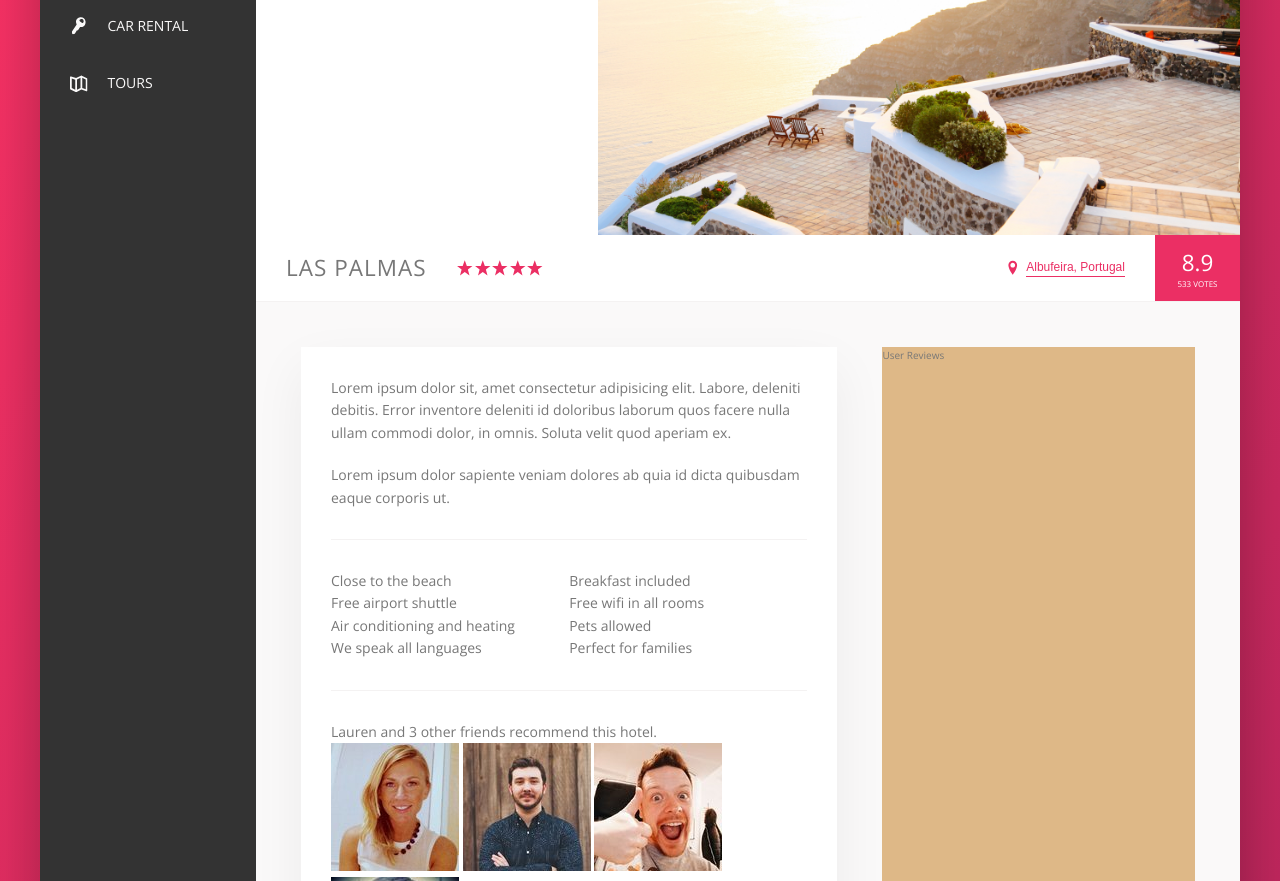
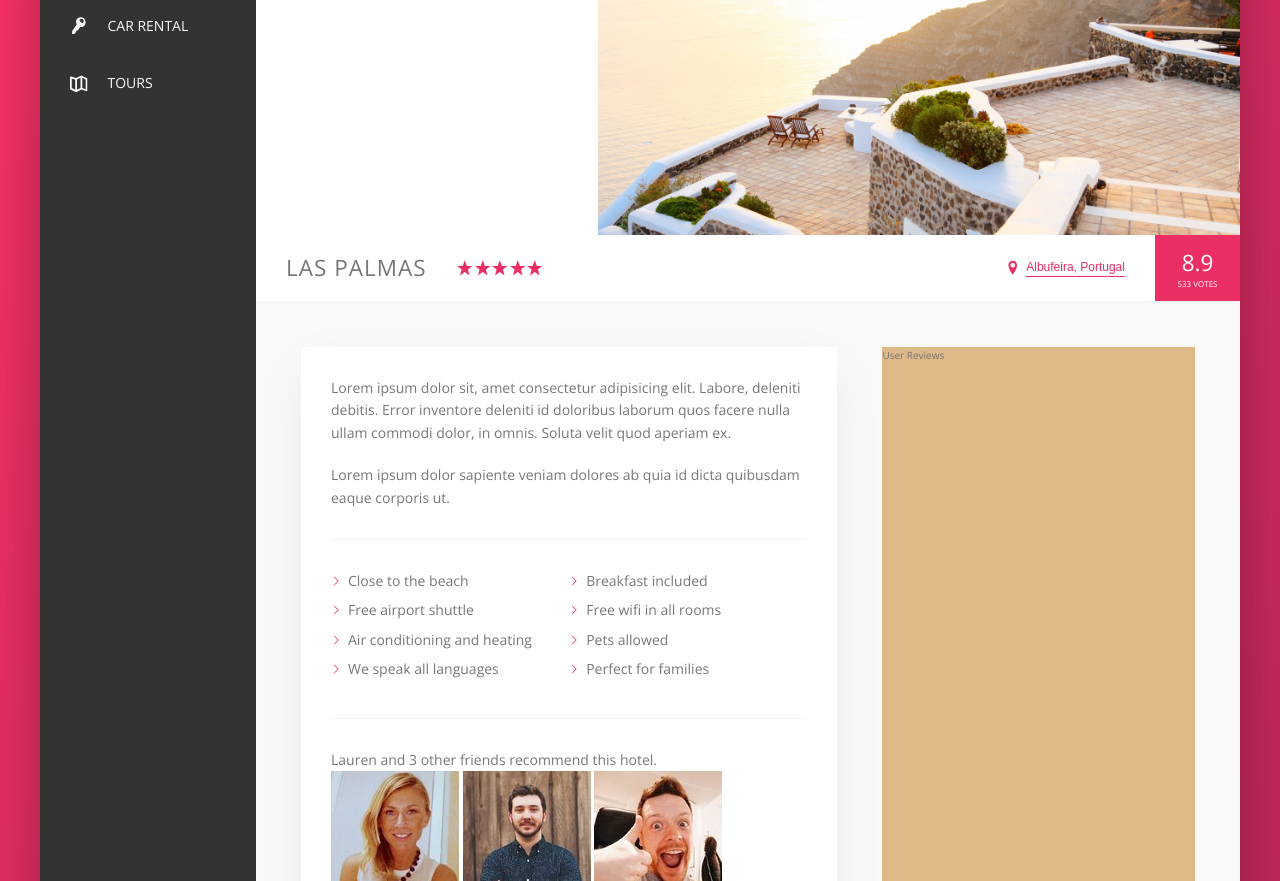
Before and after one commit to MaeganW/Trillo-Website, a website: page index.html in a window 1280 px wide. Shown: the part 300-1181 px from the top of the page. Drawn offline with nearby package versions, Linux system fonts and the light colour scheme.

Commit message:
using mask-image to color svgs in sass

```diff
--- a/sass/components.scss
+++ b/sass/components.scss
@@ -332,6 +332,24 @@
 
   &__item {
     flex: 0 0 50%;
+    margin-bottom: .7rem;
+  }
+
+  &__item::before {
+    content: "";
+    display: inline-block;
+    height: 1rem;
+    width: 1rem;
+    margin-right: .7rem;
+
+    // Legacy
+    // background-image: url(../img/chevron-thin-right.svg);
+    // background-size: cover;
+
+    // Newer Method - Masks
+    background-color: var(--color-primary);
+    -webkit-mask-image: url(../img/chevron-thin-right.svg);
+    -webkit-mask-size: cover;
   }
 }
 
```
Also changed, not shown: css/style.css.
